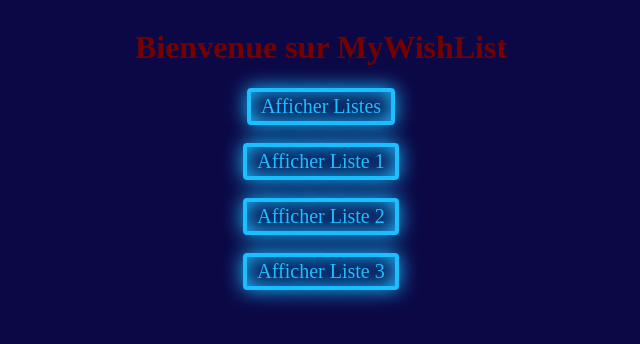
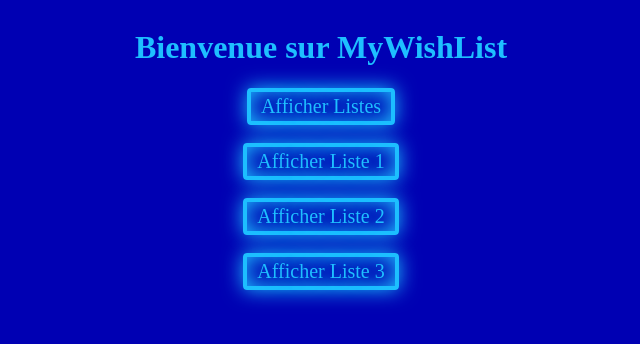
Before and after one commit to xaerose/wishlist, a PHP site: page /index.html in a window 1280 px wide. Shown: the top 344 px of the page, without its empty margins (319-959 px from the left). Run offline with PHP 8.4, Linux system fonts and the light colour scheme.

Commit message:
update indexcss

```diff
--- a/style/styleIndex.css
+++ b/style/styleIndex.css
@@ -1,6 +1,6 @@
 body{
-    color : rgb(116, 0, 0);
-    background-color: rgb(12, 8, 70);
+    color : rgb(30, 191, 255);
+    background-color: rgb(0, 0, 179);
     display: grid;
     place-items: center;
 }
@@ -19,7 +19,7 @@ body{
 
 .neon:hover,.neon:focus{
     background-color: rgb(30, 191, 255);
-    color: rgb(116, 0, 0);
+    color: rgb(0, 0, 179);
     text-shadow:none;
 }
 
```
